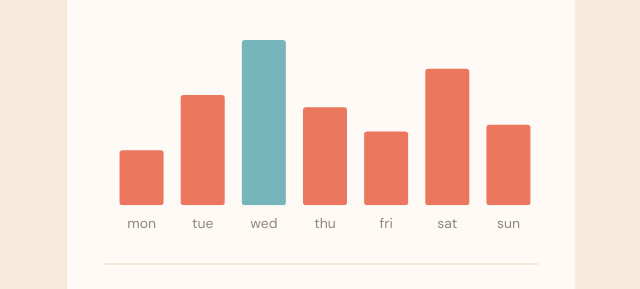
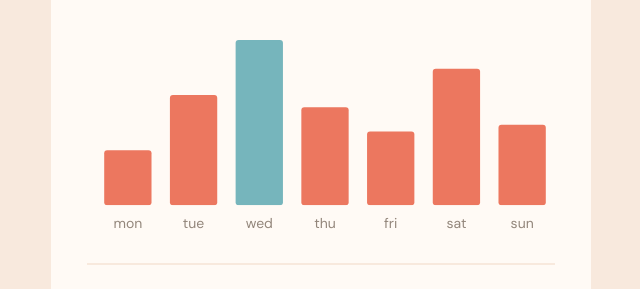
Before and after one commit to apangkko/expenses-chart-component-main, a plain HTML site: page index.html in a window 1280 px wide. Shown: the part 321-610 px from the top of the page, without its empty margins (319-959 px from the left). Drawn offline with nearby package versions, Linux system fonts and the light colour scheme.

Commit message:
Update style.css

```diff
--- a/style.css
+++ b/style.css
@@ -32,7 +32,7 @@ img {
 
 .wrapper {
     width: 100%;
-    padding: 1rem;
+    margin: 1rem;
     max-width: 540px;
 }
 
```
